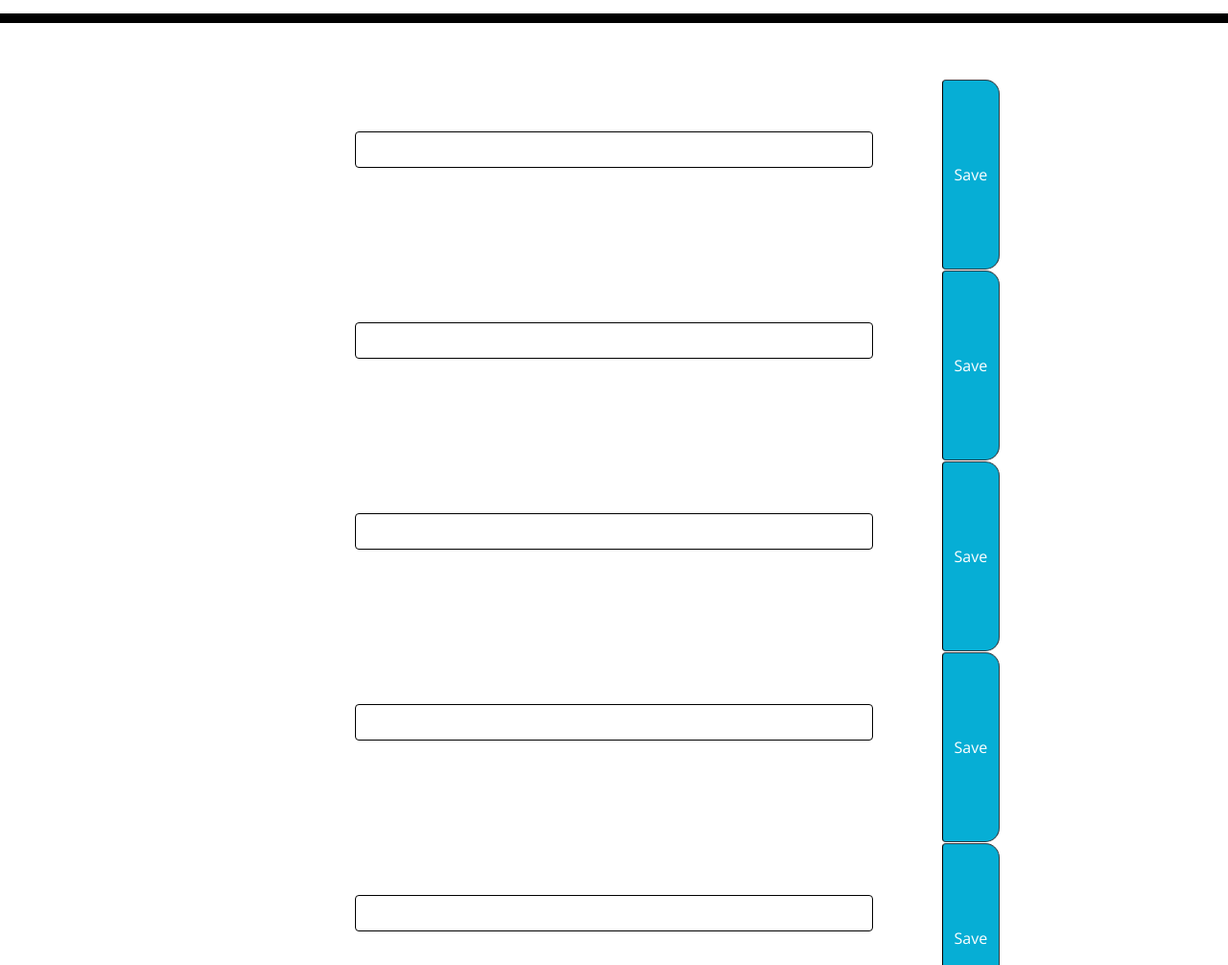
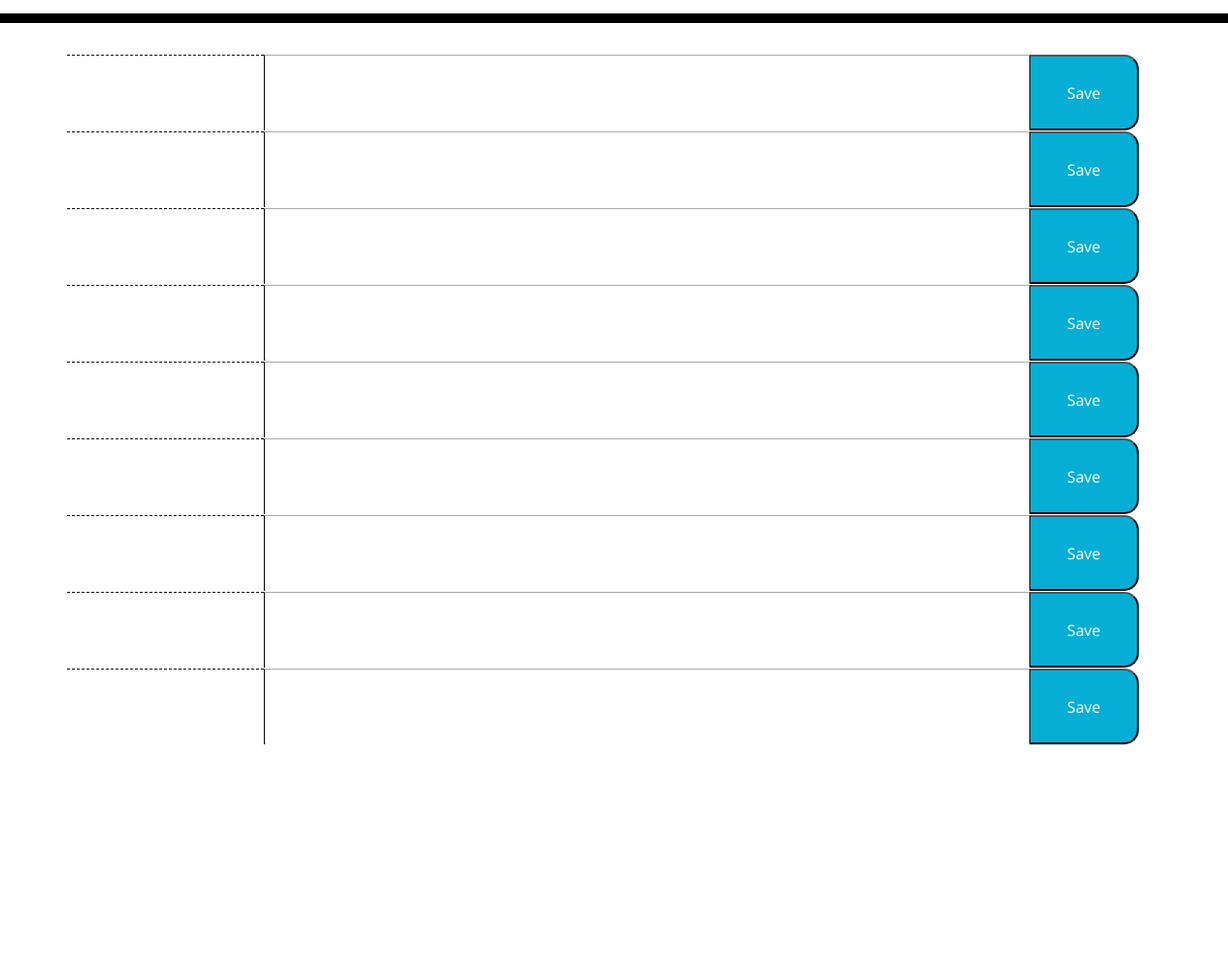
Before and after one commit to MoveUpHealth/daily-scheduler, a plain HTML site: page index.html in a window 1280 px wide. Shown: the part 280-1286 px from the top of the page at 96% size. After the commit the page ends 1056 px from the top, so only its background shows below. Drawn offline with nearby package versions, Linux system fonts and the light colour scheme; a script that the page names is missing.

Commit message:
cleaned up HTML and CSS

```diff
--- a/index.html
+++ b/index.html
@@ -30,131 +30,68 @@
     </header>
     <div class="container">
       <!-- Timeblocks go here -->
-      <div class="row">
-        <div class="col time-block">
+      <div class="row time-block">
+        <div class="hour">
 
         </div>
-        <div class="col-6" id='description1'>
-          <div class="form-group">
-            <label for="schedule-description">Example textarea</label>
-            <textarea class="form-control description textarea" id="textarea1" rows="1"></textarea>
-          </div>
-        </div>
-        <div class="col">
-          <button type="button" class="btn btn-dark saveBtn" id='0'>Save</button>
-        </div>
+          <textarea class="textarea description" id="textarea1" rows="1"></textarea>
+          <button type="button" class="saveBtn" id='0'>Save</button>
       </div>
-      <div class="row">
-        <div class="col time-block">
+      <div class="row time-block">
+        <div class="hour">
 
         </div>
-        <div class="col-6" id='description2'>
-          <div class="form-group">
-            <label for="schedule-description">Example textarea</label>
-            <textarea class="form-control description textarea" id="textarea2" rows="1"></textarea>
-          </div>
-        </div>
-        <div class="col">
-          <button type="button" class="btn btn-dark saveBtn" id='1'>Save</button>
-        </div>
+          <textarea class="textarea description" id="textarea2" rows="1"></textarea>
+          <button type="button" class="saveBtn" id='1'>Save</button>
       </div>
-      <div class="row">
-        <div class="col time-block">
+      <div class="row time-block">
+        <div class="hour">
 
         </div>
-        <div class="col-6" id='description3'>
-          <div class="form-group">
-            <label for="schedule-description">Example textarea</label>
-            <textarea class="form-control description textarea" id="textarea3" rows="1"></textarea>
-          </div>
-        </div>
-        <div class="col">
-          <button type="button" class="btn btn-dark saveBtn" id='2'>Save</button>
-        </div>
+          <textarea class="textarea description" id="textarea3" rows="1"></textarea>
+          <button type="button" class="saveBtn" id='2'>Save</button>
       </div>
-      <div class="row">
-        <div class="col time-block">
+      <div class="row time-block">
+        <div class="hour">
 
         </div>
-        <div class="col-6" id='description4'>
-          <div class="form-group">
-            <label for="schedule-description">Example textarea</label>
-            <textarea class="form-control description textarea" id="textarea4" rows="1"></textarea>
-          </div>
-        </div>
-        <div class="col">
-          <button type="button" class="btn btn-dark saveBtn" id='3'>Save</button>
-        </div>
+          <textarea class="textarea description" id="textarea4" rows="1"></textarea>
+          <button type="button" class="saveBtn" id='3'>Save</button>
       </div>
-      <div class="row">
-        <div class="col time-block">
+      <div class="row time-block">
+        <div class="hour">
 
         </div>
-        <div class="col-6" id='description5'>
-          <div class="form-group">
-            <label for="schedule-description">Example textarea</label>
-            <textarea class="form-control description textarea" id="textarea5" rows="1"></textarea>
-          </div>
-        </div>
-        <div class="col">
-          <button type="button" class="btn btn-dark saveBtn" id='4'>Save</button>
-        </div>
+          <textarea class="textarea description" id="textarea5" rows="1"></textarea>
+          <button type="button" class="saveBtn" id='4'>Save</button>
       </div>
-      <div class="row">
-        <div class="col time-block">
+      <div class="row time-block">
+        <div class="hour">
 
         </div>
-        <div class="col-6" id='description6'>
-          <div class="form-group">
-            <label for="schedule-description">Example textarea</label>
-            <textarea class="form-control description textarea" id="textarea6" rows="1"></textarea>
-          </div>
-        </div>
-        <div class="col">
-          <button type="button" class="btn btn-dark saveBtn" id='5'>Save</button>
-        </div>
+          <textarea class="textarea" id="textarea6" rows="1"></textarea>
+          <button type="button" class="saveBtn" id='5'>Save</button>
       </div>
-      <div class="row">
-        <div class="col time-block">
+      <div class="row time-block">
+        <div class="hour">
 
         </div>
-        <div class="col-6" id='description7'>
-          <div class="form-group">
-            <label for="schedule-description">Example textarea</label>
-            <textarea class="form-control description textarea" id="textarea7" rows="1"></textarea>
-          </div>
-        </div>
-        <div class="col">
-          <button type="button" class="btn btn-dark saveBtn" id='6'>Save</button>
-        </div>
+          <textarea class="textarea" id="textarea7" rows="1"></textarea>
+          <button type="button" class="saveBtn" id='6'>Save</button>
       </div>
-      <div class="row">
-        <div class="col time-block">
+      <div class="row time-block">
+        <div class="hour">
 
         </div>
-        <div class="col-6" id='description8'>
-          <div class="form-group">
-            <label for="schedule-description">Example textarea</label>
-            <textarea class="form-control description textarea" id="textarea8" rows="1"></textarea>
-          </div>
-        </div>
-        <div class="col">
-          <button type="button" class="btn btn-dark saveBtn" id='7'>Save</button>
-        </div>
+          <textarea class="textarea" id="textarea8" rows="1"></textarea>
+          <button type="button" class="saveBtn" id='7'>Save</button>
       </div>
-      <div class="row">
-        <div class="col time-block">
+      <div class="row time-block">
+        <div class="hour">
 
         </div>
-        <div class="col-6" id='description9'>
-          <div class="form-group">
-            <label for="schedule-description">Example textarea</label>
-            <textarea class="form-control description textarea" id="textarea9" rows="1"></textarea>
-          </div>
-        </div>
-        <div class="col">
-          <button type="button" class="btn btn-dark saveBtn" id='8'>Save</button>
-        </div>
+          <textarea class="textarea" id="textarea9" rows="1"></textarea>
+          <button type="button" class="saveBtn" id='8'>Save</button>
       </div>
 
     </div>
--- a/javascript.js
+++ b/javascript.js
@@ -18,7 +18,7 @@ function displayDate(){
 function dsiplayHourly(){
     //loops through dayTimes array to display hour
     for (var i=0; i < dayTimes.length; i++){
-        var colTime = document.getElementsByClassName('time-block')
+        var colTime = document.getElementsByClassName('hour')
         colTime[i].innerHTML = dayTimes[i]
 
         if(dayTimes[i].charAt(1) == ':'){
@@ -39,11 +39,11 @@ function dsiplayHourly(){
         var sameTime = dateFns.isSameHour(new Date(), dateFns.setHours(new Date (), hours))
 
          if(sameTime){
-            colTime[i].className = 'col present time-block'
+            colTime[i].className = 'present hour'
         } else if(hoursDifference >= 0){
-            colTime[i].className = 'col past time-block'}
+            colTime[i].className = 'past hour'}
             else {
-            colTime[i].className = 'col future time-block'
+            colTime[i].className = 'future hour'
         }
         }
     };
--- a/style.css
+++ b/style.css
@@ -4,14 +4,16 @@ body {
   line-height: 1;
 }
 
-textarea {
+textarea{
   background: transparent;
+  border: none;
   resize: none;
   color: #000000;
-  border: 1px solid black !important;
+  border-left: 1px solid black;
+  border-top: 1px solid darkgrey;
   padding: 10px;
-  height: 100% !important;
-  }
+  width: 70%;
+}
 
 .jumbotron {
   text-align: center;
@@ -33,6 +35,7 @@ textarea {
 
 .row {
   white-space: pre-wrap;
+  height: 80px;
   border-top: 1px solid white;;
 }
 
@@ -40,7 +43,7 @@ textarea {
   background-color: #ffffff;
   color: #000000;
   border-top: 1px dashed #000000;
-  height: 100%;
+  width: 18%;
 }
 
 .past {
@@ -60,20 +63,15 @@ textarea {
 }
 
 .saveBtn {
-  margin-top: 10px;
   border-left: 1px solid black;
   border-top-right-radius: 15px;
   border-bottom-right-radius: 15px;
   background-color: #06AED5;
   color: white;
-  height: 100%;
+  width: 10%;
 }
 
 .saveBtn i:hover {
   font-size: 20px;
   transition: all .3s ease-in-out;
 }
-
-.form-group label {
-  display: none;
-}
```
